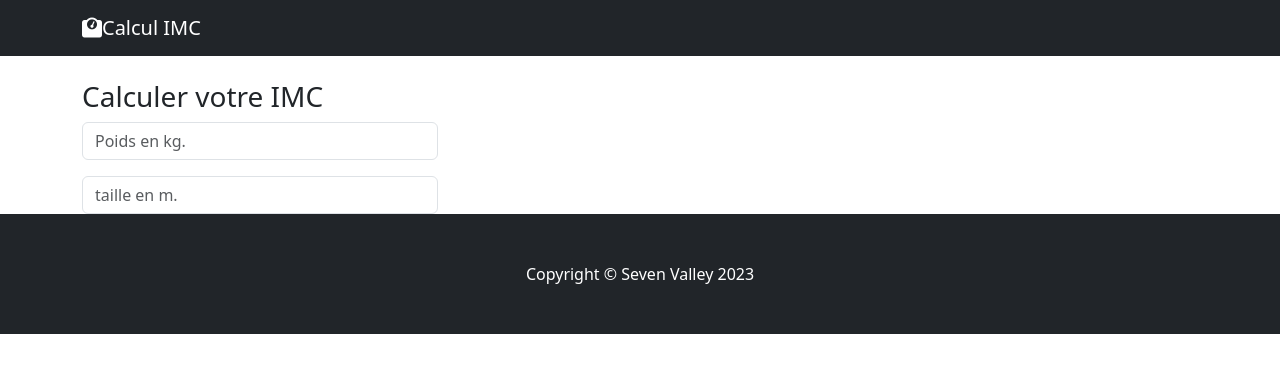
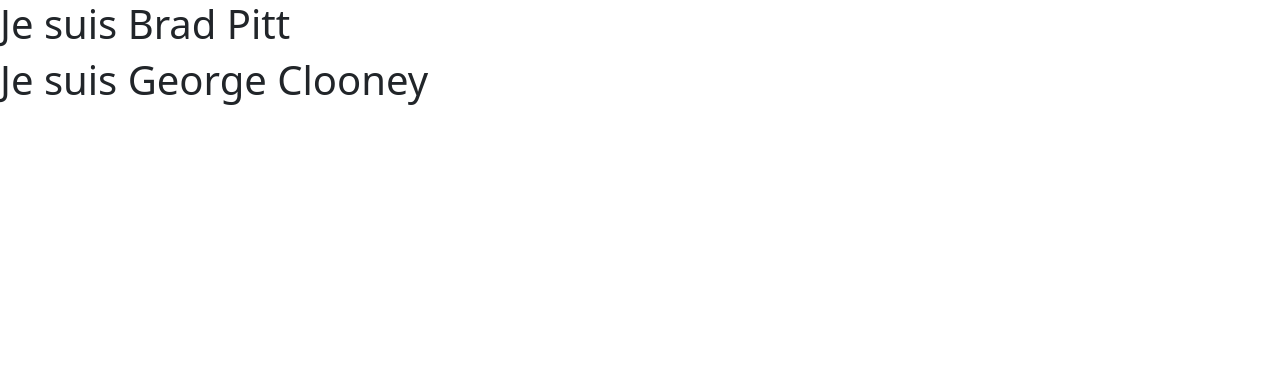
Before and after one commit to bjalon/react-training, a React (Vite) app: page / in a window 1280 px wide. Shown: the top 372 px of the page. Built offline with nearby package versions, Linux system fonts and the light colour scheme.

Commit message:
Component creation Person

```diff
--- a/src/App.tsx
+++ b/src/App.tsx
@@ -1,144 +1,20 @@
-import {useRef, useState} from "react";
 import "./App.css";
-interface Iinfo {
-    imc: string;
-    tranche: string;
-    classe: string;
-    kilo: string;
-    poids: string;
+import Person from "./components/Person.tsx";
+
+const persons = [
+    {prenom: "Brad", nom: "Pitt"},
+    {prenom: "George", nom: "Clooney"},
+]
+
+const qui = (indice: number) => {
+    console.log(persons[indice]);
 }
+
 export default function App() {
-
-    const taille = useRef(null)
-    const poids = useRef(null)
-
-    //let message = 'Bonjour';
-    const [info, setInfo] = useState<Iinfo>({
-        imc: "",
-        tranche: "",
-        classe: "",
-        kilo: "",
-        poids: "",
-    });
-
-    const calcul = () => {
-        if (poids.current == null || taille.current == null || poids.current.value.length <= 0 || taille.current.value.length <= 0) {
-            setInfo({
-                imc: "",
-                tranche: "",
-                classe: "",
-                kilo: "",
-                poids: "",
-            });
-            return
+    return <>
+        {
+            persons.map((person, index) =>
+                <Person key={index} index={index} prenom={person.prenom} nom={person.nom} qui={qui}/>)
         }
-
-        const imc: number =
-            parseFloat(poids.current.value) / (parseFloat(taille.current.value) * parseFloat(taille.current.value));
-        let info: Iinfo = {
-            imc: "",
-            tranche: "",
-            classe: "",
-            kilo: "",
-            poids: "",
-        };
-
-        if (imc > 25) {
-            const poidsIdeal: number = 25 * parseFloat(taille.current.value) * parseFloat(taille.current.value);
-            const kilo: number = poidsIdeal - parseFloat(poids.current.value);
-            info.kilo = kilo.toFixed(1);
-            info.poids = poidsIdeal.toFixed(1);
-        }
-        info.imc = imc.toFixed(1);
-        if (imc < 18.5) {
-            const poidsIdeal = 18.5 * parseFloat(taille.current.value) * parseFloat(taille.current.value);
-            info.tranche = "maigreur";
-            const kilo: number = poidsIdeal - parseFloat(poids.current.value);
-            //info.kilo = '+'+kilo.toFixed(1);
-            info.kilo = `+ ${kilo.toFixed(1)}`;
-            info.poids = poidsIdeal.toFixed(1);
-            info.classe='warning';
-        } else if (imc < 25) {
-            // 18.5 <imc <25
-            info.tranche = "normal";
-            info.classe='success';
-        } else if (imc < 30) {
-            info.tranche = "surpoids";
-            info.classe='warning';
-        } else if (imc < 35) {
-            info.tranche = "obésité";
-            info.classe='danger';
-        } else if (imc < 40) {
-            info.tranche = "obésité massive";
-            info.classe='secondary';
-        } else if (imc >= 40) {
-            info.tranche = "obésité sévère";
-            info.classe='info';
-        }
-        console.log(info);
-        setInfo(info);
-    };
-    return (
-        <>
-            <nav className="navbar navbar-expand-lg navbar-dark bg-dark">
-                <div className="container">
-                    <a className="navbar-brand" href="#">
-                        <i className="fa-solid fa-weight-scale"></i>
-                        Calcul IMC
-                    </a>
-                </div>
-            </nav>
-            <div className="container">
-                <form method="post">
-                    <div className="row">
-                        <div className="col-4 pt-4">
-                            <h1 className="h3">Calculer votre IMC</h1>
-                            <input
-                                ref={poids}
-                                aria-label="Poids"
-                                className="form-control"
-                                placeholder="Poids en kg."
-                                name="poids"
-                                onChange={calcul}
-                            />
-
-                            <input
-                                ref={taille}
-                                aria-label="Taille"
-                                className="form-control mt-3"
-                                placeholder="taille en m."
-                                name="taille"
-                                onChange={calcul}
-                            />
-                            {info.imc.length > 0 && (
-                                <>
-                                    <div className={`alert mt-4 alert-${info.classe}`} role="alert">
-                                        <h3>IMC : {info.imc}</h3>
-                                        <p>{info.tranche}</p>
-                                        {info.kilo.length > 0 && (
-                                            <h4>
-                                                objectif :{info.poids} kg ({info.kilo})
-                                            </h4>
-                                        )}
-                                    </div>
-
-
-                                </>
-                            )}
-
-
-                        </div>
-                    </div>
-                </form>
-            </div>
-
-            <footer className="py-5 bg-dark">
-                <div className="container px-4 px-lg-5">
-                    <p className="m-0 text-center text-white">
-                        Copyright &copy; Seven Valley 2023
-                    </p>
-                </div>
-            </footer>
-        </>
-    );
+    </>
 }
--- /dev/null
+++ b/src/components/Person.tsx
@@ -0,0 +1,15 @@
+interface IPropsPerson {
+    index: number;
+    prenom: string;
+    nom: string;
+    qui: (indice: number) => void;
+}
+
+export default function Person(props: IPropsPerson) {
+    console.log(props);
+    return (
+        <div>
+            <h1 onClick={() => props.qui(props.index)}>Je suis {props.prenom} {props.nom}</h1>
+        </div>
+    );
+}
```
